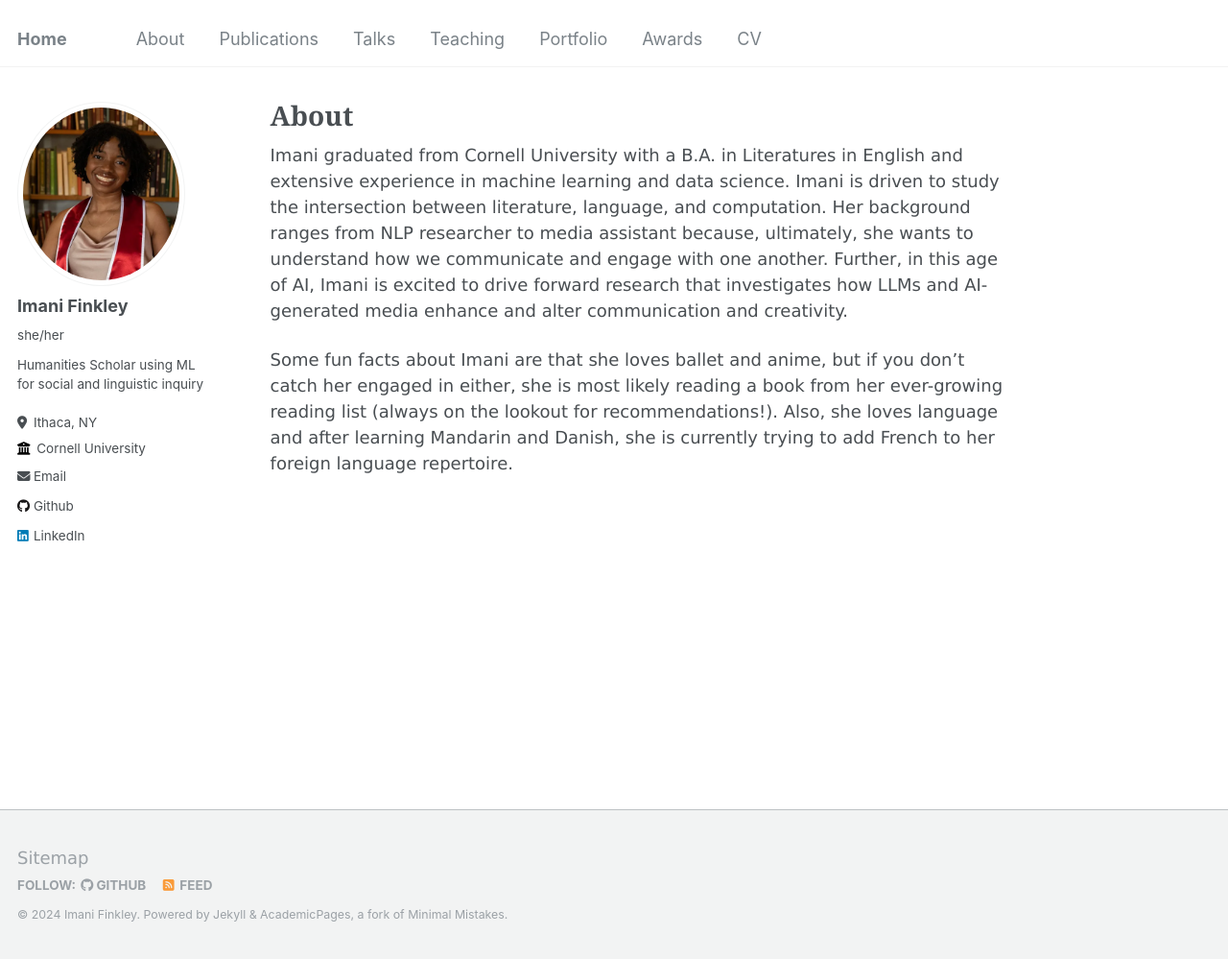
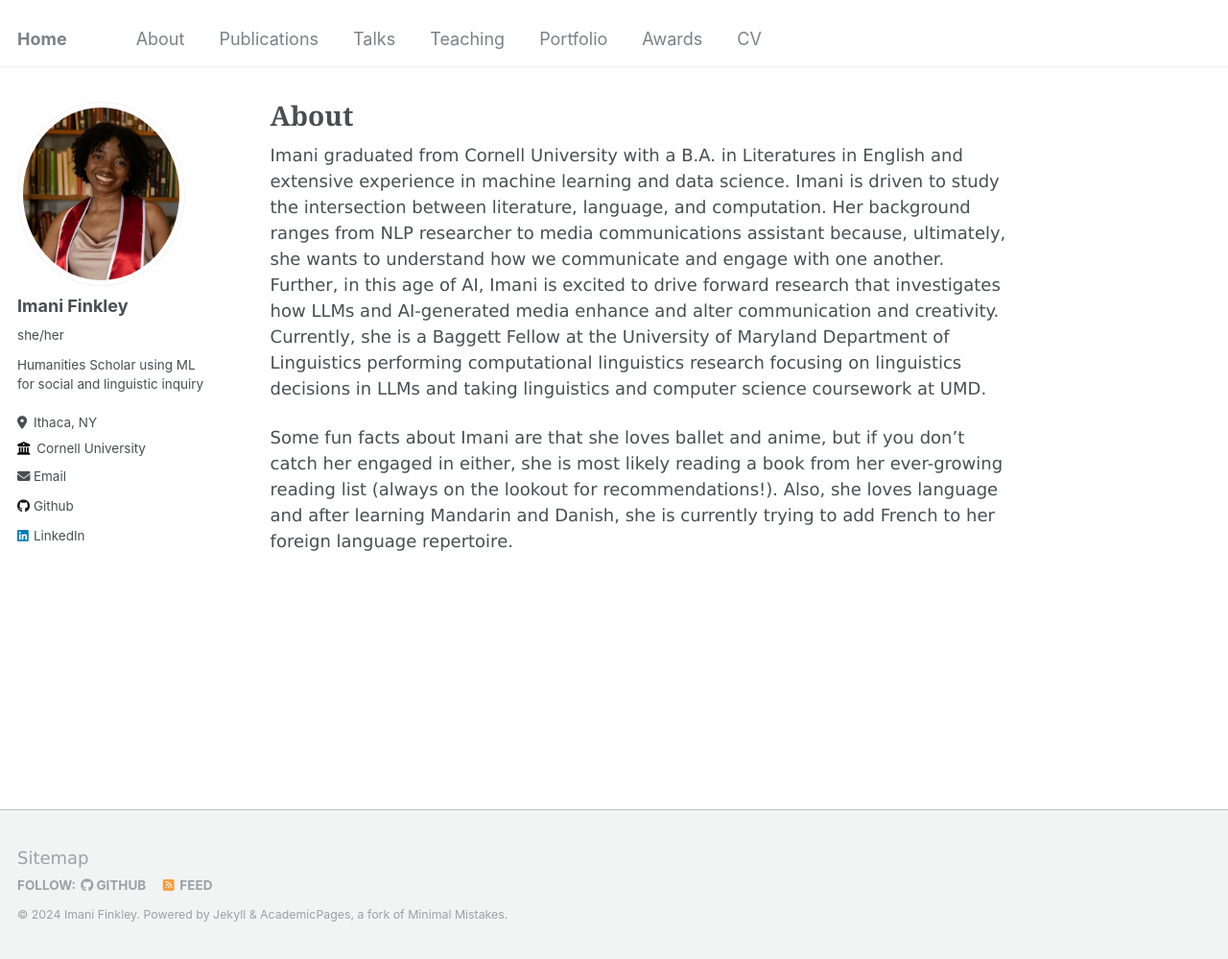
Before and after one commit to imanif/imanif.github.io, a Jekyll site: the page built from _pages/about.md, in a window 1280 px wide and 999 px high. Shown: the whole window at 96% size. Built offline with Jekyll 4.4.1, drawn with Linux system fonts in a browser that asks for light colours.

Commit message:
update about page

```diff
--- a/_pages/about.md
+++ b/_pages/about.md
@@ -4,7 +4,7 @@ title: "About"
 author_profile: true
 ---
 
-Imani graduated from Cornell University with a B.A. in Literatures in English and extensive experience in machine learning and data science. Imani is driven to study the intersection between literature, language, and computation. Her background ranges from NLP researcher to media assistant because, ultimately, she wants to understand how we communicate and engage with one another. Further, in this age of AI, Imani is excited to drive forward research that investigates how LLMs and AI-generated media enhance and alter communication and creativity.
+Imani graduated from Cornell University with a B.A. in Literatures in English and extensive experience in machine learning and data science. Imani is driven to study the intersection between literature, language, and computation. Her background ranges from NLP researcher to media communications assistant because, ultimately, she wants to understand how we communicate and engage with one another. Further, in this age of AI, Imani is excited to drive forward research that investigates how LLMs and AI-generated media enhance and alter communication and creativity. Currently, she is a Baggett Fellow at the University of Maryland Department of Linguistics performing computational linguistics research focusing on linguistics decisions in LLMs and taking linguistics and computer science coursework at UMD.
 
 
 Some fun facts about Imani are that she loves ballet and anime, but if you don’t catch her engaged in either, she is most likely reading a book from her ever-growing reading list (always on the lookout for recommendations!). Also, she loves language and after learning Mandarin and Danish, she is currently trying to add French to her foreign language repertoire.
```
